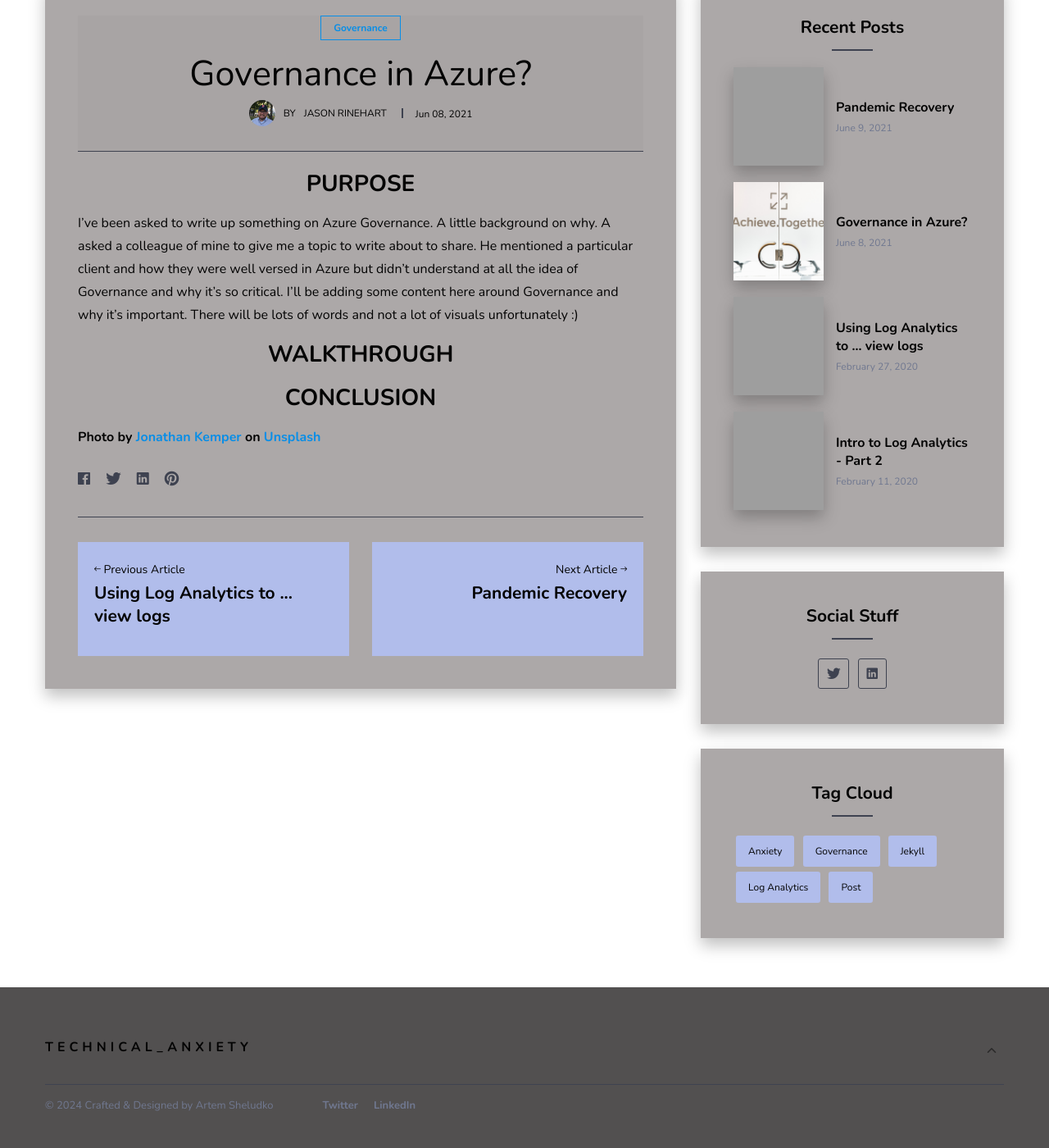
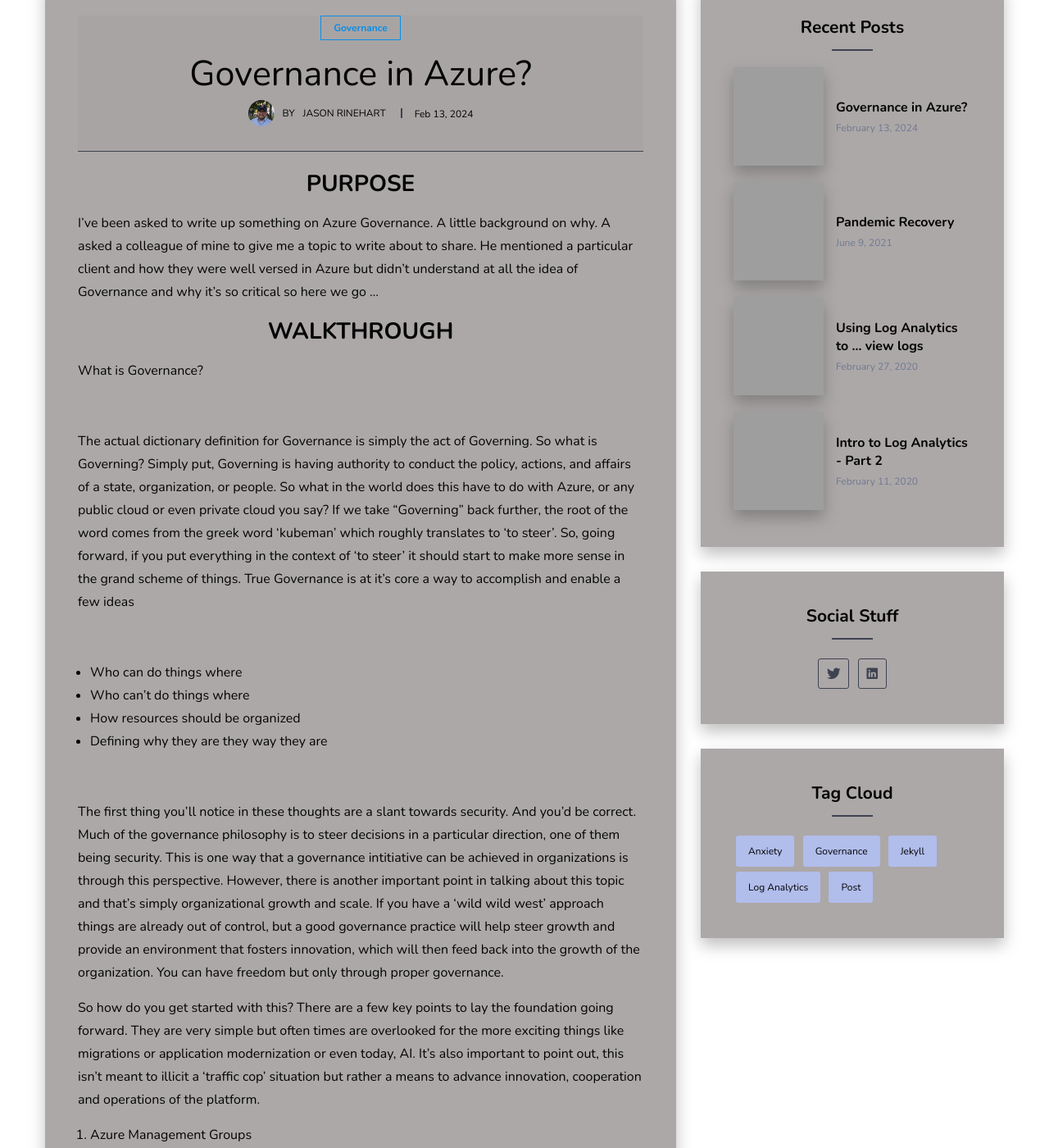
Before and after one commit to technicalanxiety/technicalanxiety.github.io, a Jekyll site: the page built from _posts/2021-6-08-azure-governance.md, in a window 1280 px wide and 1400 px high, scrolled down 746 px. Shown: the whole window at 82% size. Built offline with Jekyll 4.4.1, drawn with Linux system fonts in a browser that asks for light colours; nearby versions of some CDN libraries; comment, search, counter and statistics services are not loaded; some of the changed text lies outside the part shown; grey boxes are pictures that could not be loaded.

Commit message:
blog topic azure governance

```diff
--- a/_posts/2021-6-08-azure-governance.md
+++ b/_posts/2021-6-08-azure-governance.md
@@ -1,19 +1,66 @@
 ---
 layout: post
 title:  "Governance in Azure?"
-date:   2021-06-08 11:30 -0600
-image:  az-governance.jpg
+date:   2024-02-13 11:30 -0600
+image:  az-guardrails.jpg
 tags:   [Governance]
 ---
 
 ## PURPOSE
 {: .text-center}
-I've been asked to write up something on Azure Governance. A little background on why. A asked a colleague of mine to give me a topic to write about to share. He mentioned a particular client and how they were well versed in Azure but didn't understand at all the idea of Governance and why it's so critical. I'll be adding some content here around Governance and why it's important. There will be lots of words and not a lot of visuals unfortunately :)
+I've been asked to write up something on Azure Governance. A little background on why. A asked a colleague of mine to give me a topic to write about to share. He mentioned a particular client and how they were well versed in Azure but didn't understand at all the idea of Governance and why it's so critical so here we go ...
 
 ## WALKTHROUGH
 {: .text-center}
+What is Governance?
+
+<br>
+
+The actual dictionary definition for Governance is simply the act of Governing. So what is Governing? Simply put, Governing is having authority to conduct the policy, actions, and affairs of a state, organization, or people. So what in the world does this have to do with Azure, or any public cloud or even private cloud you say? If we take "Governing" back further, the root of the word comes from the greek word 'kubeman' which roughly translates to 'to steer'. So, going forward, if you put everything in the context of 'to steer' it should start to make more sense in the grand scheme of things. True Governance is at it's core a way to accomplish and enable a few ideas
+
+<br>
+
+* Who can do things where
+* Who can't do things where
+* How resources should be organized
+* Defining why they are they way they are
+
+<br>
+
+The first thing you'll notice in these thoughts are a slant towards security. And you'd be correct. Much of the governance philosophy is to steer decisions in a particular direction, one of them being security. This is one way that a governance intitiative can be achieved in organizations is through this perspective. However, there is another important point in talking about this topic and that's simply organizational growth and scale. If you have a 'wild wild west' approach things are already out of control, but a good governance practice will help steer growth and provide an environment that fosters innovation, which will then feed back into the growth of the organization. You can have freedom but only through proper governance.
+
+So how do you get started with this? There are a few key points to lay the foundation going forward. They are very simple but often times are overlooked for the more exciting things like migrations or application modernization or even today, AI. It's also important to point out, this isn't meant to illicit a 'traffic cop' situation but rather a means to advance innovation, cooperation and operations of the platform.
+
+1. Azure Management Groups
+    * This is core to enabling organizational oversight, resource organization and high-level access control
+    * Do you need environment Management Groups?
+    * Do you want to separate resources by Azure Region?
+    * Perhaps you want to have a Disaster Recovery landing zone?
+
+2. Define what subscriptions mean
+    * What does it mean to have a production subscription?
+    * What is a sandbox subscription and how does that impact the governance structure?
+    * What are the operational, financial, security and business requirements?
+
+3. Define where subscriptions are created
+    * By default, they are off the Tenant Root Group, but should they be?
+
+4. What Entra ID security groups are needed
+
+5. Where the Entra ID security groups will be applied
+
+6. Help highlight where Azure Policy should be applied
+
+This is a very tiny sample of governance topics but if you at the very least start here, you'll be on the right path. I promise.
 
 ## CONCLUSION
 {: .text-center}
+By this point, I think you get the idea. From here, it's dealer's choice on where to go and how to apply this framework. As always, I highly suggest you read through the Microsoft official documents for all the best practices found in the Cloud Adoption Framework as that touches heavily on this.
 
-**Photo by [Jonathan Kemper](https://unsplash.com/@jupp) on [Unsplash](https://unsplash.com/photos/OEpC6UQrWQU)**
+<br>
+
+Happy Governing!
+
+<br>
+
+**Photo by [Hogarth de la Plante](https://unsplash.com/@hogarthd) on [Unsplash](https://unsplash.com/photos/cement-highway-leading-to-mountain-ranges-7-pLwj1ZF58)**
```
Also changed, not shown: 1 other file.
